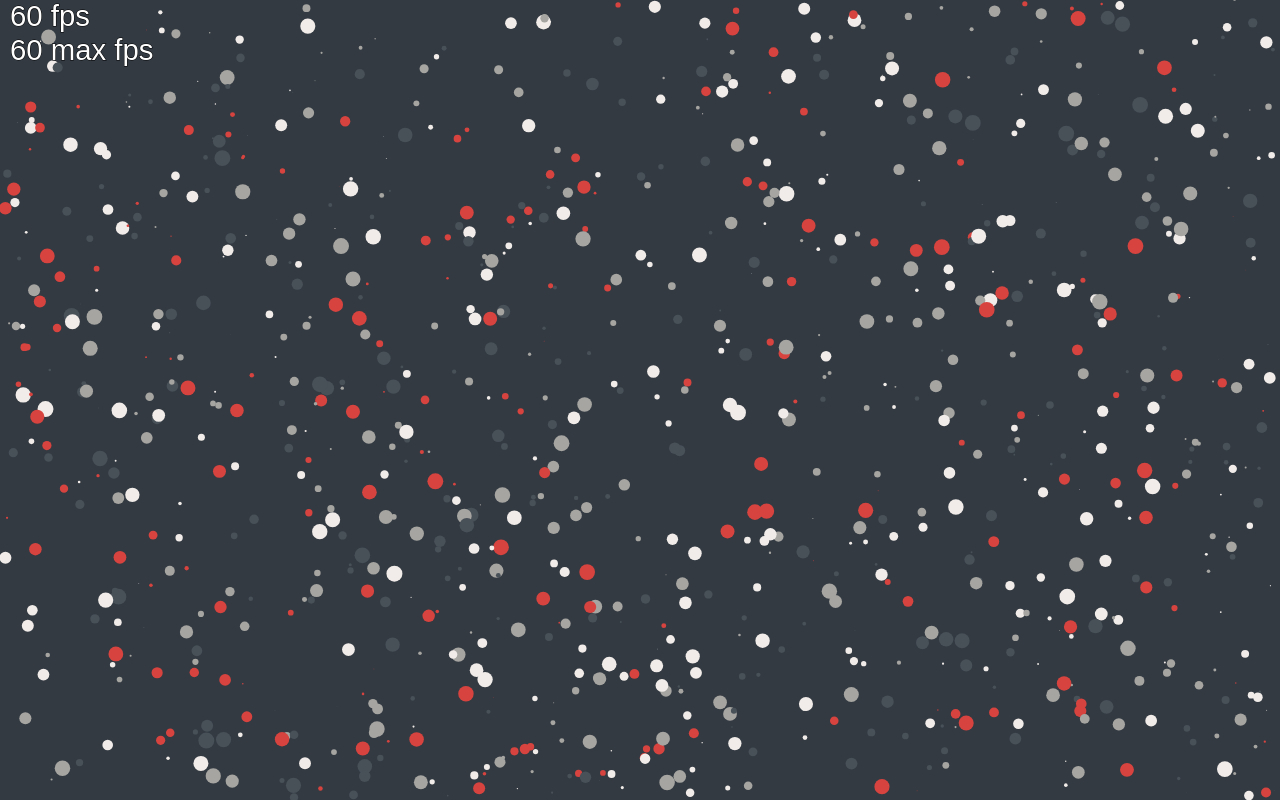
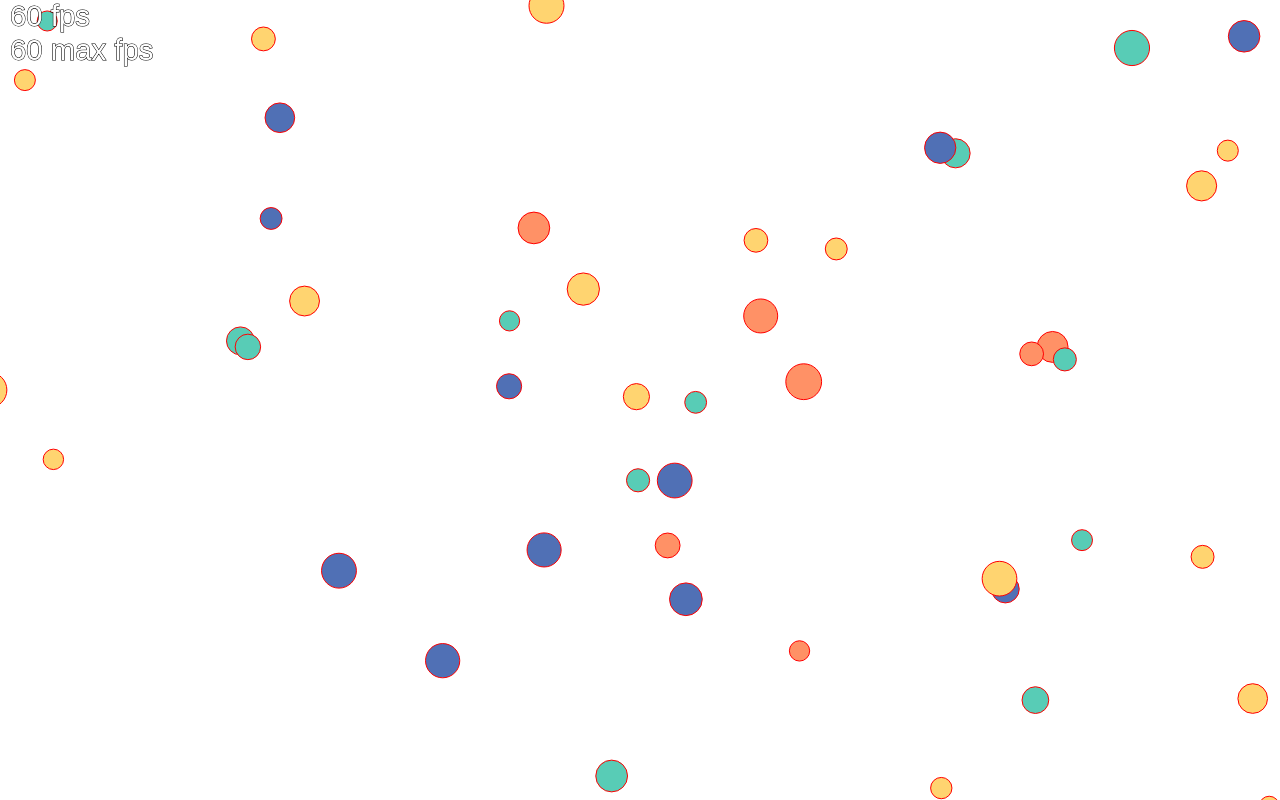
Before and after one commit to NicoKNL/canvas-experiments, a plain HTML site: page index.html in a window 1280 px wide. Drawn offline with Linux system fonts and the light colour scheme.

Commit message:
Start on PhysicsEngine2D
canvas4.js

```diff
--- /dev/null
+++ b/canvas4.js
@@ -0,0 +1,255 @@
+console.log('Canvas2 test');
+
+var canvas = document.querySelector('canvas');
+console.log(canvas);
+
+// Fullscreen canvas
+canvas.width = window.innerWidth;
+canvas.height = window.innerHeight;
+
+// Store 2d context in c
+var c = canvas.getContext('2d');
+
+
+var mouse = {
+  x: undefined,
+  y: undefined
+}
+
+var colorArray = [
+  '#58CCB6',
+  '#5070B5',
+  '#FFD470',
+  '#FF9166',
+]
+
+
+window.addEventListener('mousemove',
+  function(event) {
+    mouse.x = event.x;
+    mouse.y = event.y;
+});
+
+window.addEventListener('resize',
+  function(event) {
+    canvas.width = window.innerWidth;
+    canvas.height = window.innerHeight;
+  });
+
+  window.addEventListener('click',
+    function(event) {
+      console.log('click!');
+      var circle = new Circle(event.x, event.y, 40, 30, 30);
+      circles.push(circle);
+    });
+
+function Circle(x, y, radius, dx, dy) {
+  this.x = x;
+  this.y = y;
+  this.default_radius = radius;
+  this.radius = radius;
+  this.dx = dx;
+  this.dy = dy;
+  this.color = colorArray[Math.floor(Math.random() * colorArray.length)];
+
+  this.draw = function () {
+    c.beginPath();
+    c.arc(this.x, this.y, this.radius, 0, Math.PI * 2, false);
+    c.fillStyle = this.color;
+    c.fill();
+  }
+
+  this.getPosition = function() {
+    return {
+      'x': this.x,
+      'y': this.y
+    }
+  };
+
+  this.getVelocity = function() {
+    return {
+      'x': this.dx,
+      'y': this.dy
+    }
+  };
+
+  this.setPosition = function(position) {
+    this.x = position.x,
+    this.y = position.y
+  };
+
+  this.setVelocity = function(velocity) {
+    this.dx = velocity.x,
+    this.dy = velocity.y
+  };
+
+  this.drawCollider = function() {
+    c.beginPath();
+    c.arc(this.x, this.y, this.radius, 0, Math.PI * 2, false);
+    c.strokeStyle = 'Red';
+    c.stroke();
+  }
+
+  this.getRadius = function() {
+    return this.radius;
+  }
+}
+
+function PhysicsEngine2D(dynamicRbds, staticRbds, windowIsCollider) {
+  this.staticRbds = staticRbds;
+  this.dynamicRbds = dynamicRbds;
+
+  this.allRbds = this.dynamicRbds;
+  this.allRbds.concat(this.staticRbds);
+
+  this.windowIsCollider = windowIsCollider;
+  this.gravity = 9.81;
+  this.collisionSteps = 3;
+  this.debug = true;
+
+  this.step = function() {
+    // Resolve collision first
+    this.resolveCollisions();
+
+    // Calculate new velocities for each rbd
+    for (var i = 0; i < this.dynamicRbds.length; i++) {
+      var rbd = this.dynamicRbds[i];
+      var position = rbd.getPosition();
+      var velocity = rbd.getVelocity();
+
+      var newPosition = {
+        'x': position.x + velocity.x ,
+        'y': position.y + velocity.y
+      };
+
+      rbd.setPosition(newPosition);
+      rbd.draw(); // Draw the specific RBD
+
+      // Draw colliders feature for debugging
+      if (this.debug) {
+        rbd.drawCollider();
+      }
+    }
+
+  };
+
+  this.updateVelocities = function() {
+    for (var i = 0; i < this.dynamicRbds.length; i++) {
+      console.log('velocity: ' + i);
+    }
+  };
+
+  this.resolveCollisions = function() {
+    for (var i = 0; i < this.collisionSteps; i++) {
+      for (var j = 0; j < this.dynamicRbds.length; j++) {
+        for (var k = 0; k < this.allRbds.length; k++) {
+          var objA = this.dynamicRbds[j];
+          var objB = this.allRbds[k];
+          // Ignore self-check
+          if (objA === objB) {
+            continue;
+          }
+
+          var posA = objA.getPosition();
+          var posB = objB.getPosition();
+
+          var distance = distance2D(posA, posB);
+          // This can be done simpler...
+          if (distance < objA.getRadius() || distance < objB.getRadius()) {
+            var velA = objA.getVelocity();
+            var newVelocity = {
+              'x': -velA.x,
+              'y': -velA.y
+            }
+            var newPosition = {
+              'x': posA.x + newVelocity.x,
+              'y': posA.y + newVelocity.y
+            }
+            objA.setVelocity(newVelocity);
+          }
+        }
+      }
+    }
+  }
+}
+
+function distance2D(a, b) {
+  var deltaX = Math.abs(a.x - b.x);
+  var deltaY = Math.abs(a.y - b.y);
+  var distance = Math.sqrt(Math.pow(deltaX, 2) + Math.pow(deltaY, 2));
+  return distance;
+}
+
+
+var lastCalledTime;
+var fps;
+var maxfps = 0;
+var resetMax = 0;
+
+function showFPS(){
+    c.fillStyle = "White";
+    c.strokeStyle = "Black";
+    c.font      = "normal 22pt Arial";
+
+    c.strokeText(fps + " fps", 10, 26);
+    c.fillText(fps + " fps", 10, 26);
+    c.strokeText(maxfps + " max fps", 10, 60);
+    c.fillText(maxfps + " max fps", 10, 60);
+}
+
+var circles = [];
+
+for (var i = 0; i < 100; i++) {
+  var radius = Math.random() * 8 + 10;
+  var x = radius + Math.random() * (window.innerWidth - radius * 2);
+  var y = radius + Math.random() * (window.innerHeight - radius * 2);
+  var directionX = Math.random() < 0.5 ? -1 : 1;
+  var directionY = Math.random() < 0.5 ? -1 : 1;
+  var dx = Math.random() * 3 * directionX;
+  var dy = Math.random() * 3 * directionY;
+
+  var circle = new Circle(x, y, radius, dx, dy);
+  circles[i] = circle;
+}
+
+// Create PhysicsEngine2D
+var engine2D = new PhysicsEngine2D(circles, []);
+
+function animate() {
+  requestAnimationFrame(animate);
+
+  // Reset canvas
+  c.clearRect(0, 0, innerWidth, innerHeight);
+  c.fillStyle = '#FFFFFF';
+  c.fillRect(0, 0, canvas.width, canvas.height);
+
+  engine2D.step();
+  /*for (var i = 0; i < circles.length; i++) {
+    var circle = circles[i];
+    circle.update();
+  }*/
+
+
+  // FPS LOGIC
+  if(!lastCalledTime) {
+    lastCalledTime = performance.now();
+  }
+  var delta = (performance.now() - lastCalledTime)/1000;
+  lastCalledTime = performance.now();
+  fps = Math.round(1/delta);
+  if (fps > maxfps && fps != Infinity) {
+    maxfps = fps;
+  }
+
+  if (resetMax === 120) {
+    maxfps = fps;
+    resetMax = 0;
+  }
+  resetMax += 1;
+  showFPS();
+  // console.log('increment');
+
+
+}
+
+animate();
--- a/index.html
+++ b/index.html
@@ -15,6 +15,6 @@
   </head>
   <body>
     <canvas></canvas>
-    <script src="canvas3.js"></script>
+    <script src="canvas4.js"></script>
   </body>
 </html>
```
